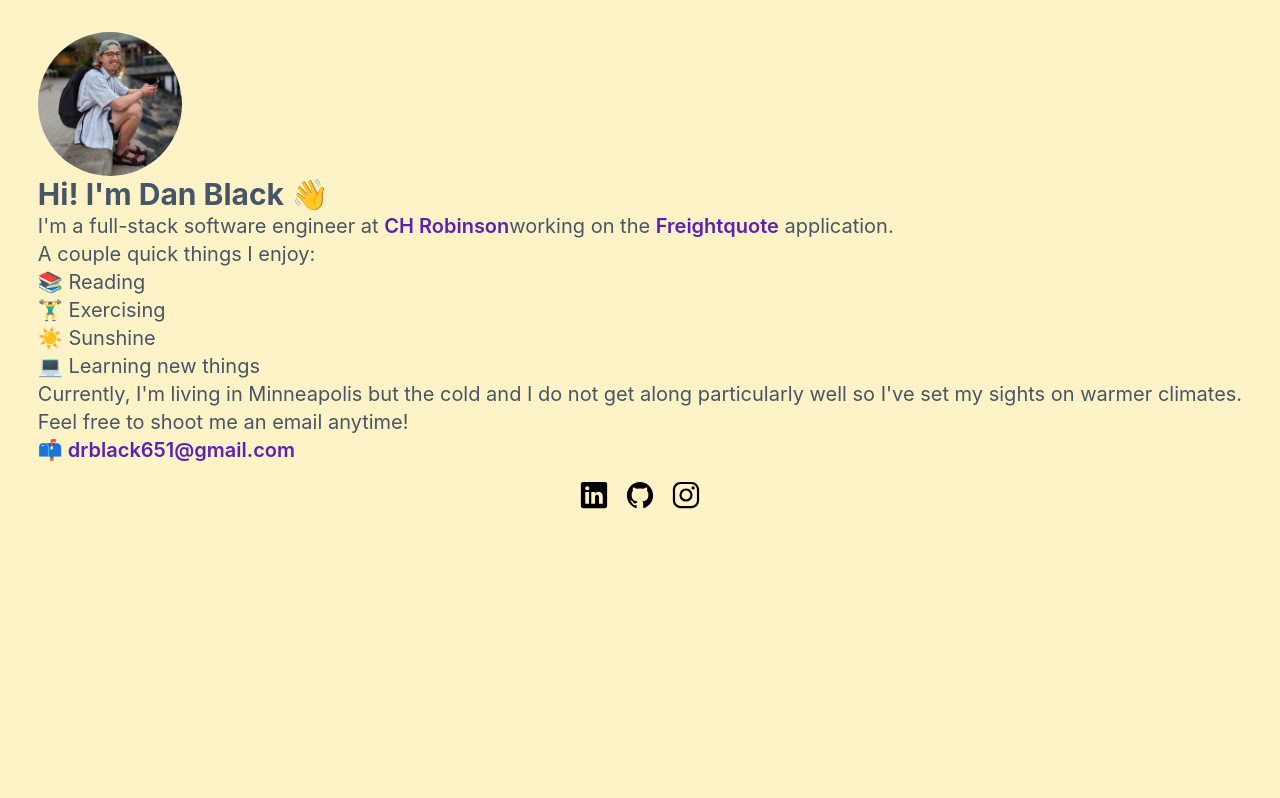
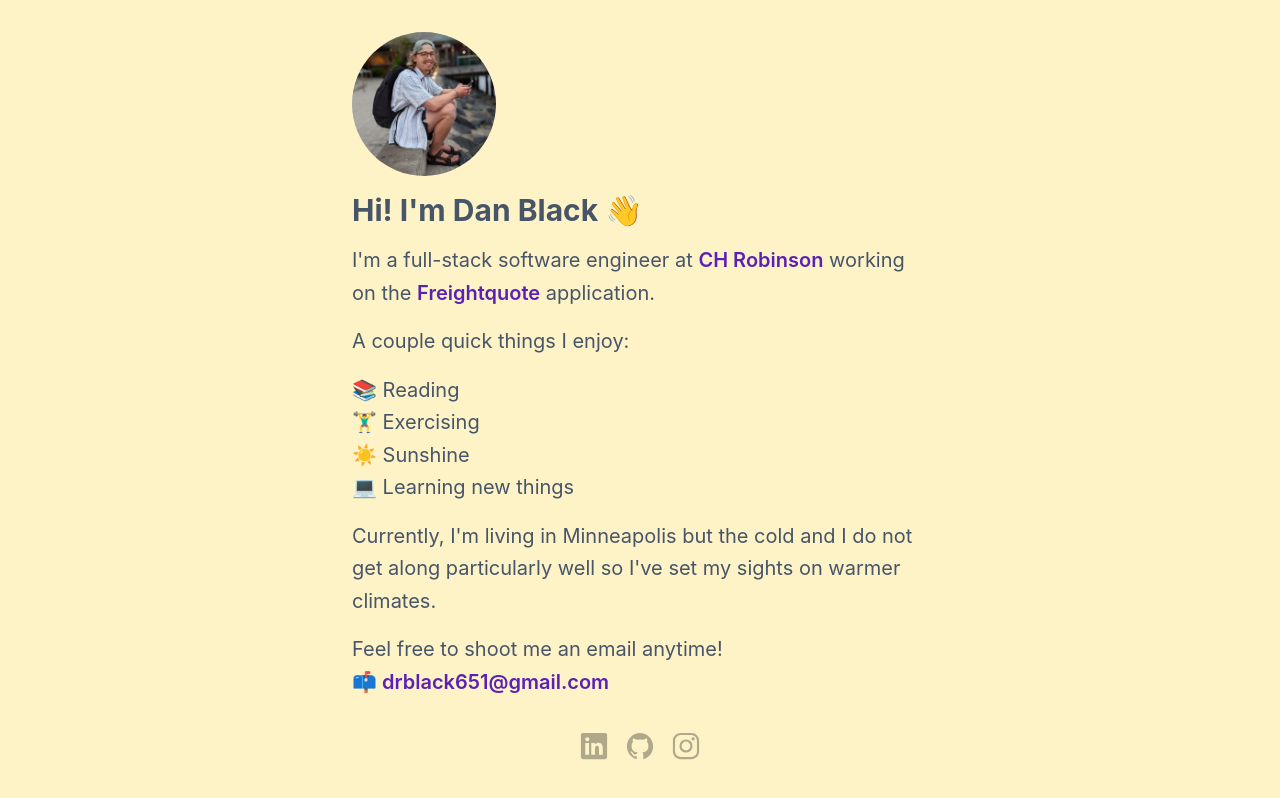
Before and after one commit to sterlinghomard/chocolatecroissant, a Next.js app: page / in a window 1280 px wide. Built offline with nearby package versions, Linux system fonts and the light colour scheme.

Commit message:
formatting

```diff
--- a/components/SocialButton.jsx
+++ b/components/SocialButton.jsx
@@ -4,7 +4,7 @@ export default function SocialButton(props) {
   const { href, src, alt } = props;
 
   return (
-    <div className='hover:animate-pulse'>
+    <div>
       <a
         href={href}
         target='_blank'
@@ -15,6 +15,7 @@ export default function SocialButton(props) {
           alt={alt}
           height='30'
           width='30'
+          className='opacity-30 hover:opacity-100 duration-200 ease-in-out'
         />
       </a>
     </div>
--- a/pages/_app.js
+++ b/pages/_app.js
@@ -6,6 +6,7 @@ function MyApp({ Component, pageProps }) {
     <div className='bg-amber-100 min-w-screen min-h-screen text-slate-600 flex flex-col items-center py-4 md:py-8 px-5 space-y-4 text-lg sm:text-xl'>
       <Component {...pageProps} />
       <Footer />
+
     </div>
   );
 }
--- a/pages/index.js
+++ b/pages/index.js
@@ -3,7 +3,8 @@ import Picture from '../components/Picture'
 
 export default function Home() {
   return (
-    <div>
+    <div className='flex-grow'>
+
       <Head>
         <title>Dan Black</title>
         <meta name="description" content="My personal website" />
@@ -11,12 +12,11 @@ export default function Home() {
       </Head>
 
 
-        <main className='flex-grow'>
+      <main className='max-w-xl leading-relaxed space-y-4'>
         <Picture />
         <h1 className="text-2xl sm:text-3xl font-bold">Hi! I&apos;m Dan&nbsp;Black 👋</h1>
         <p>
-            I&apos;m a full-stack software engineer at <a className="text-violet-800 hover:underline underline-offset-8 decoration-wavy font-semibold" href="https://www.chrobinson.com/en-us/" target="_blank" rel="noreferrer">CH&nbsp;Robinson</a>
-            working on the <a className="text-violet-800 hover:underline underline-offset-8 decoration-wavy font-semibold" href="https://www.freightquote.com/" target="_blank" rel="noreferrer">Freightquote</a> application.
+          I&apos;m a full-stack software engineer at <a className="text-violet-800 hover:underline underline-offset-8 decoration-wavy font-semibold" href="https://www.chrobinson.com/en-us/" target="_blank" rel="noreferrer">CH&nbsp;Robinson</a> working on the <a className="text-violet-800 hover:underline underline-offset-8 decoration-wavy font-semibold" href="https://www.freightquote.com/" target="_blank" rel="noreferrer">Freightquote</a> application.
         </p>
         <p>A couple quick things I enjoy:</p>
         <ul>
@@ -29,7 +29,7 @@ export default function Home() {
         <p>Feel free to shoot me an email anytime!</p>
         <a href="mailto:drblack651@gmail.com" className="text-violet-800 hover:underline underline-offset-8 decoration-wavy font-semibold">📫&nbsp;drblack651@gmail.com</a>
       </main>
+
     </div>
-
   );
 }
```
Lines whose indentation alone changed are shown as unchanged.
